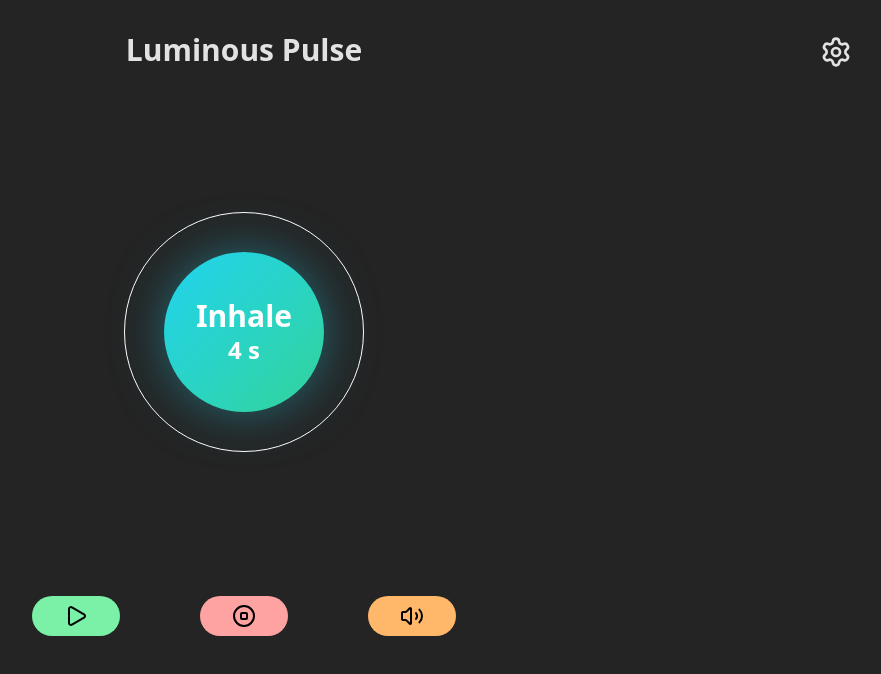
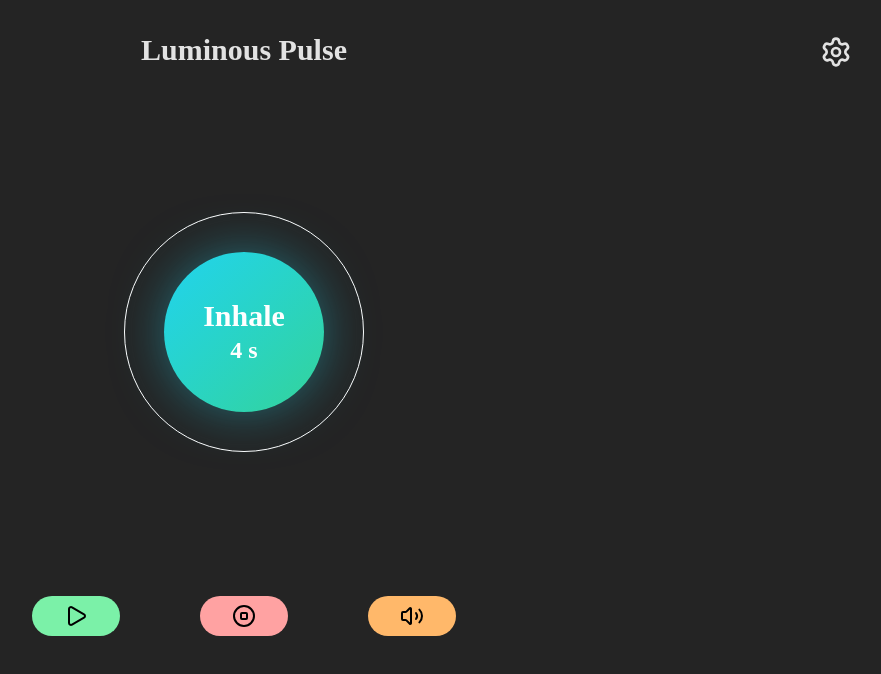
Before and after one commit to SivaKrishna6745/Luminous-Pulse, a React (Vite) app: page / in a window 1280 px wide. Shown: the top 674 px of the page, without its empty margins (396-1277 px from the left). Built offline with nearby package versions, Linux system fonts and the light colour scheme.

Commit message:
* font family change

```diff
--- a/src/index.css
+++ b/src/index.css
@@ -1,7 +1,7 @@
 @import 'tailwindcss';
 
 :root {
-    font-family: system-ui, Avenir, Helvetica, Arial, sans-serif;
+    font-family: 'Cascadia Code';
     line-height: 1.5;
     font-weight: 400;
 
```
